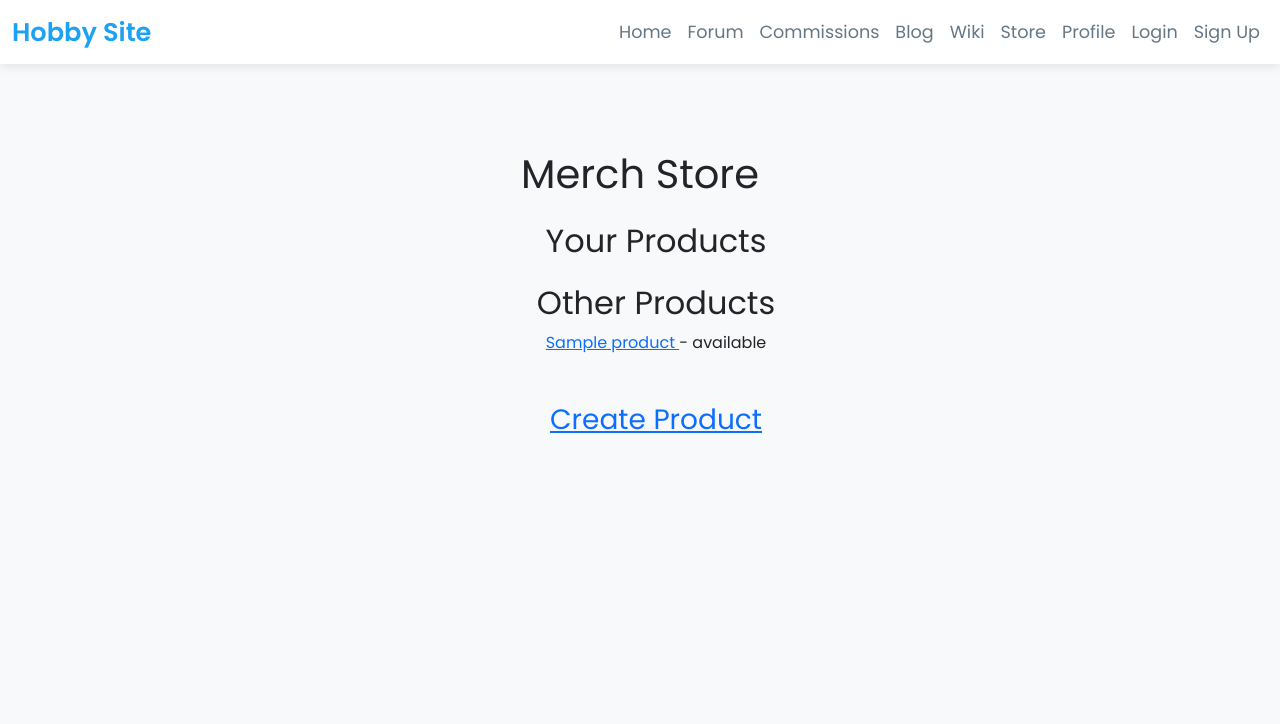
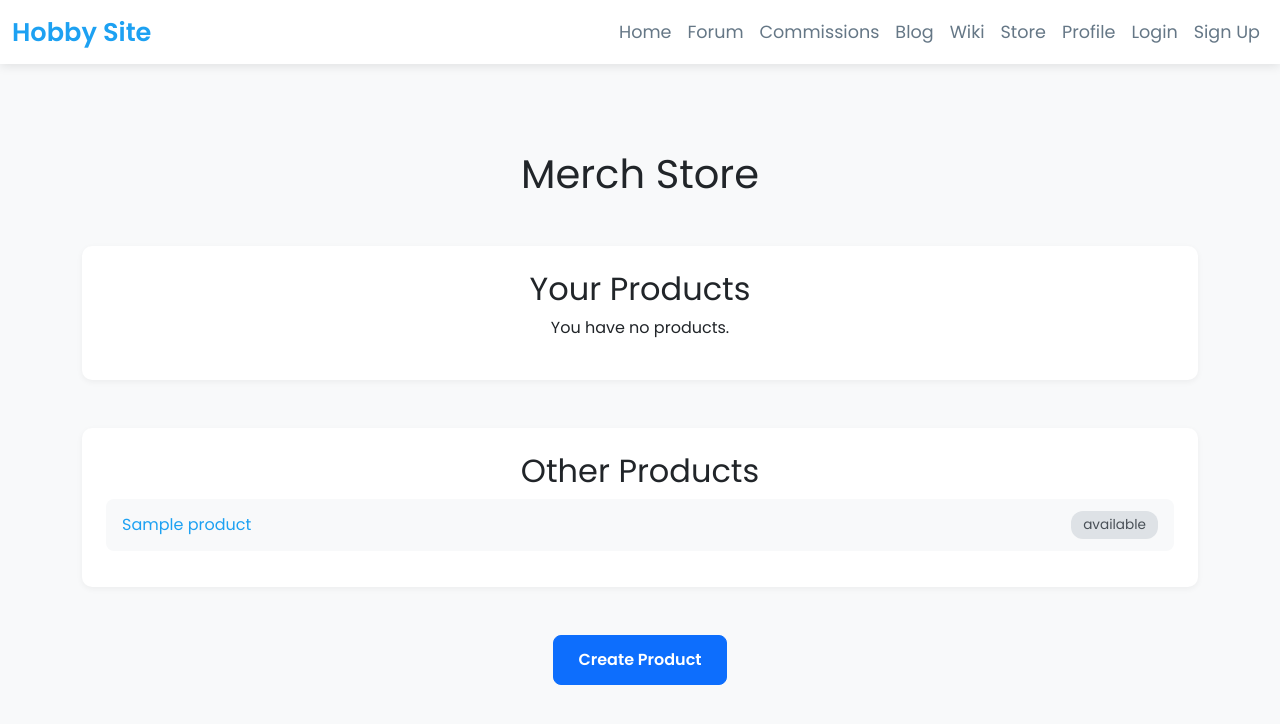
Before and after one commit to loltreeman/hobbysite-CD-1, a Django app: page /merchstore/items/ in a window 1280 px wide. Shown: the top 724 px of the page. Run offline with Django 5.2, Linux system fonts and the light colour scheme; tables that the repository leaves empty hold one stand-in row (values such as "Sample post").

Commit message:
Fixed these for deployment purposes as they were not showing

```diff
--- a/hobbysite/templates/base.html
+++ b/hobbysite/templates/base.html
@@ -10,6 +10,7 @@
     body {
       font-family: 'Poppins', sans-serif;
       background-color: #f5f8fa;
+      text-align: center;
       margin: 0;
       padding-top: 70px;
     }
@@ -157,6 +158,128 @@
     .button.item:hover {
       background-color: #444;
     }
+
+    .category_section {
+  margin: 2rem auto;
+  padding: 1.5rem;
+  max-width: 85%;
+  background-color: #ffffff;
+  border-radius: 10px;
+  box-shadow: 0 2px 6px rgba(0, 0, 0, 0.05);
+  text-align: left;
+}
+
+  .category_section h3 {
+    color: #1da1f2;
+    font-size: 1.4rem;
+    font-weight: 600;
+    margin-bottom: 0.25rem;
+  }
+
+  .category_section p {
+    color: #6c757d;
+    font-style: italic;
+    margin-bottom: 1rem;
+  }
+
+  .forum-table {
+    width: 100%;
+    border-collapse: collapse;
+    margin-top: 1rem;
+  }
+
+  .forum-table th,
+  .forum-table td {
+    padding: 0.75rem;
+    text-align: center;
+    border-bottom: 1px solid #dee2e6;
+  }
+
+  .forum-table th {
+    background-color: #f1f3f5;
+    color: #495057;
+    font-weight: 600;
+  }
+
+  .forum-table tbody tr:hover {
+    background-color: #f8f9fa;
+  }
+
+  .forum-table a {
+    text-decoration: none;
+    color: #1da1f2;
+    font-weight: 500;
+  }
+
+  .forum-table a:hover {
+    color: #1991c7;
+    text-decoration: underline;
+  }
+
+  .create-thread-link {
+    display: inline-block;
+    margin-top: 2rem;
+    padding: 0.6rem 1.2rem;
+    background-color: #1da1f2;
+    color: #fff;
+    border-radius: 6px;
+    font-weight: 600;
+    text-decoration: none;
+    transition: background-color 0.3s;
+  }
+
+  .create-thread-link:hover {
+    background-color: #1991c7;
+  }
+
+  .merch-section {
+  background-color: #ffffff;
+  padding: 1.5rem;
+  border-radius: 10px;
+  box-shadow: 0 2px 6px rgba(0, 0, 0, 0.05);
+}
+
+.merch-card {
+  display: flex;
+  justify-content: space-between;
+  align-items: center;
+  background: #f8f9fa;
+  padding: 0.75rem 1rem;
+  border-radius: 8px;
+  margin-bottom: 0.75rem;
+  transition: background 0.3s;
+}
+
+.merch-card:hover {
+  background: #e9f5fc;
+}
+
+.merch-name {
+  font-weight: 500;
+  color: #1da1f2;
+  text-decoration: none;
+}
+
+.merch-name:hover {
+  text-decoration: underline;
+}
+
+.status-badge {
+  background-color: #dee2e6;
+  border-radius: 12px;
+  padding: 0.25rem 0.75rem;
+  font-size: 0.85rem;
+  font-weight: 500;
+  color: #495057;
+}
+
+.create-btn {
+  padding: 0.75rem 1.5rem;
+  font-weight: 600;
+  font-size: 1rem;
+  border-radius: 8px;
+}
+
   </style>
 </head>
 
--- a/hobbysite/templates/forum/thread_list.html
+++ b/hobbysite/templates/forum/thread_list.html
@@ -12,7 +12,7 @@
                 <p><i>{{ category.description }}</i></p>
 
                 {% if threads %}
-                    <table border="1" style="width: 80%; border-collapse: collapse; border: 3px solid black;">
+                    <table class="forum-table">
                         <thead>
                             <tr>
                                 <th style="width: 40%; text-align: center;">Post</th>
@@ -76,6 +76,6 @@
         <p>No threads available.</p>
     {% endif %}
 
-    <p><a href="{% url 'forum:thread_create' %}">Create a New Thread</a></p>
+    <p><a href="{% url 'forum:thread_create' %}" class="create-thread-link">Create a New Thread</a></p>
 {% endif %}
 {% endblock %}
--- a/hobbysite/templates/merchstore/merch_list.html
+++ b/hobbysite/templates/merchstore/merch_list.html
@@ -3,26 +3,39 @@
 {% block title %}Merch Store{% endblock %}
 
 {% block content %}
-    <h1 class="text-center mb-4">Merch Store</h1>
-    <ul class="text-center mb-4">
-        <div class="box text-center mb-4">
-        <h2>Your Products</h2>
-        {% for user_products in user_products %}
+<h1 class="text-center mb-5">Merch Store</h1>
 
-                <a href="{% url 'merchstore:merch_detail' user_products.pk %}" >{{ user_products.name }} </a> - {{user_products.status}}
-            <br>
-        {% endfor %}
+<div class="container">
+  <div class="merch-section mb-5">
+    <h2>Your Products</h2>
+    {% if user_products %}
+      {% for product in user_products %}
+        <div class="merch-card">
+          <a href="{% url 'merchstore:merch_detail' product.pk %}" class="merch-name">{{ product.name }}</a>
+          <span class="status-badge">{{ product.status }}</span>
         </div>
-        <div class="box text-center mb-4">
-        <h2>Other Products</h2>
-        {% for other_products in other_products%}
-                <a href="{% url 'merchstore:merch_detail' other_products.pk %}" >{{ other_products.name }} </a> -  {{other_products.status}}
-            <br>
-        {% endfor %}
+      {% endfor %}
+    {% else %}
+      <p>You have no products.</p>
+    {% endif %}
+  </div>
+
+  <div class="merch-section mb-5">
+    <h2>Other Products</h2>
+    {% if other_products %}
+      {% for product in other_products %}
+        <div class="merch-card">
+          <a href="{% url 'merchstore:merch_detail' product.pk %}" class="merch-name">{{ product.name }}</a>
+          <span class="status-badge">{{ product.status }}</span>
         </div>
-        <br>
-        <h3>
-        <a href="{% url 'merchstore:merch_create'%}">Create Product</a>
-    </h3>
-    </ul>
+      {% endfor %}
+    {% else %}
+      <p>No other products available.</p>
+    {% endif %}
+  </div>
+
+  <div class="text-center mt-4">
+    <a href="{% url 'merchstore:merch_create' %}" class="btn btn-primary create-btn">Create Product</a>
+  </div>
+</div>
 {% endblock %}
```
